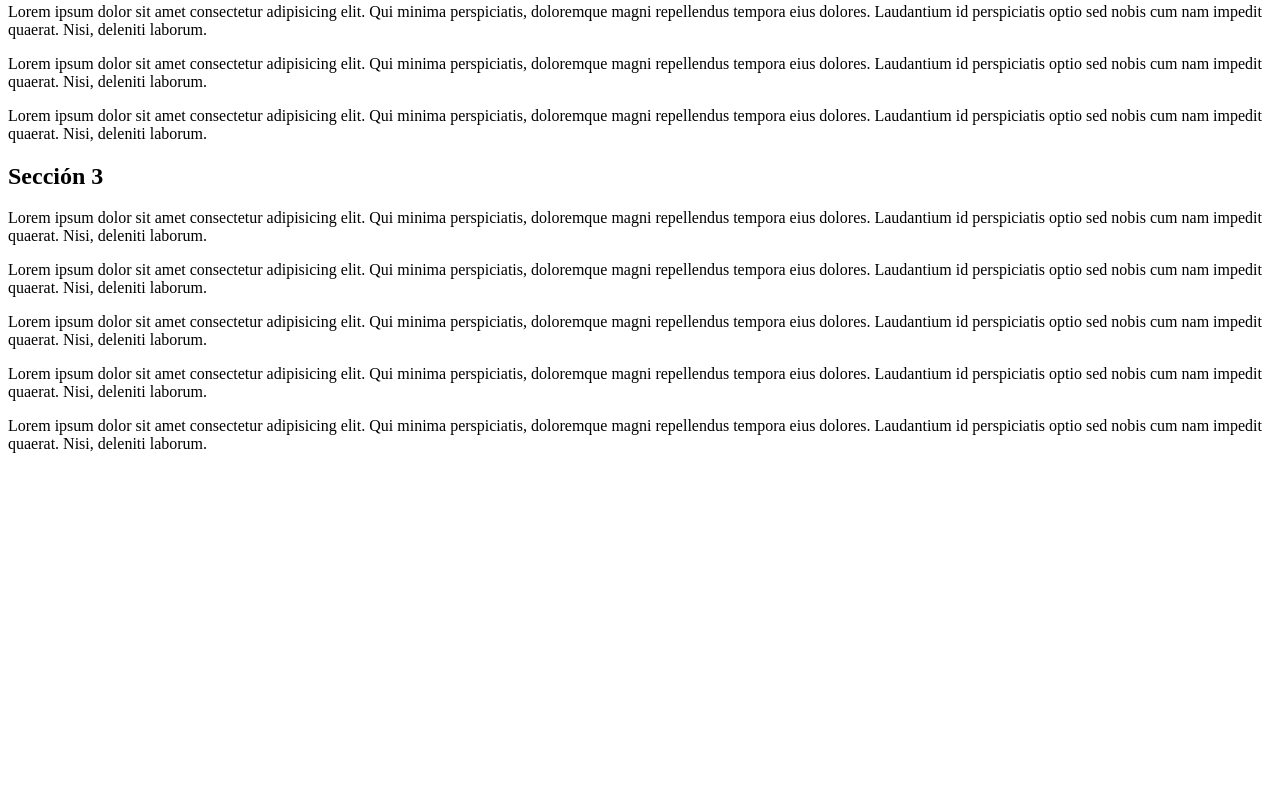
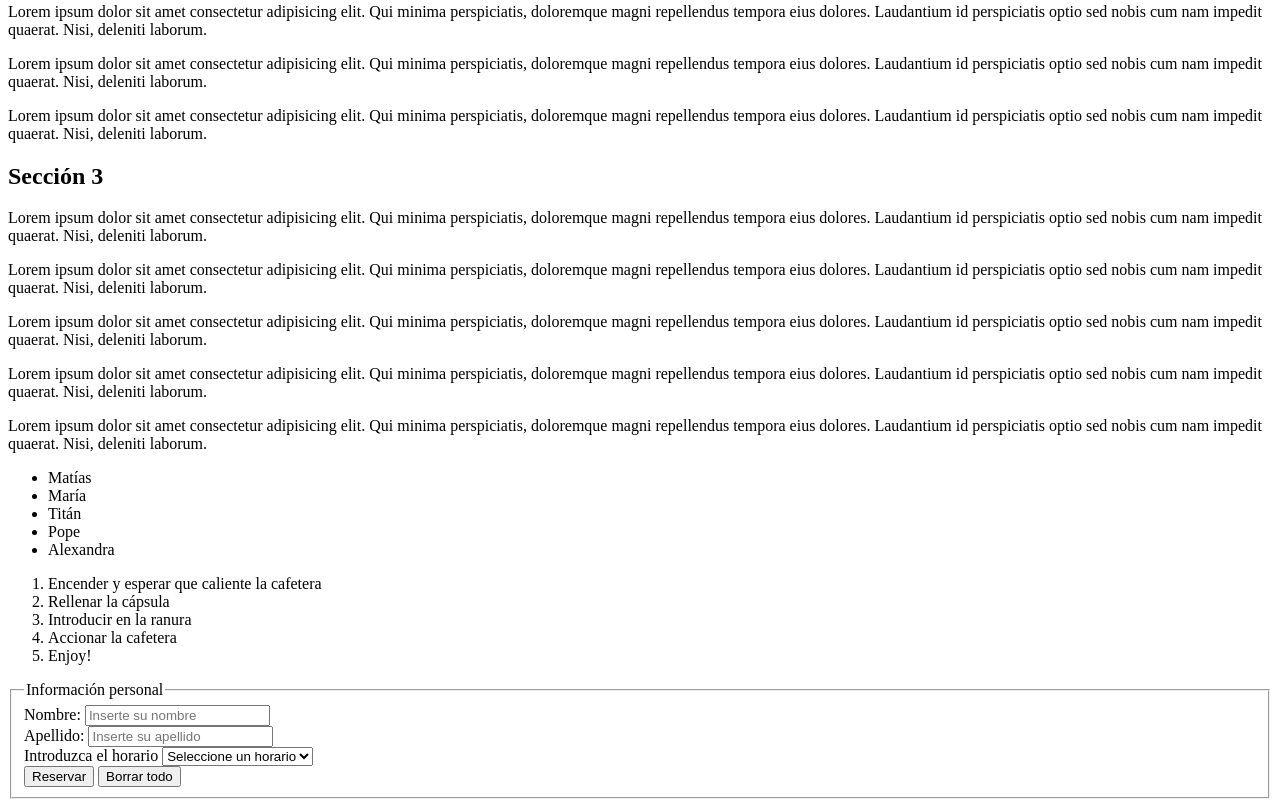
Before and after one commit to MFernandez0992/Coderhouse-Web-Developer, a plain HTML site: page 02 - Listas/index.html in a window 1280 px wide. Shown: the part 1902-2709 px from the top of the page. Before the commit the page ends 2371 px from the top, so only its background shows below. Drawn offline with Linux system fonts and the light colour scheme.

Commit message:
Update index.html

```diff
--- a/02 - Listas/index.html
+++ b/02 - Listas/index.html
@@ -192,5 +192,58 @@
         <p>Lorem ipsum dolor sit amet consectetur adipisicing elit. Qui minima perspiciatis, doloremque magni repellendus tempora eius dolores. Laudantium id perspiciatis optio sed nobis cum nam impedit quaerat. Nisi, deleniti laborum.</p>
         <p>Lorem ipsum dolor sit amet consectetur adipisicing elit. Qui minima perspiciatis, doloremque magni repellendus tempora eius dolores. Laudantium id perspiciatis optio sed nobis cum nam impedit quaerat. Nisi, deleniti laborum.</p>
     </div>
+
+    <!-- Desafío genérico - Crear dos listas, una ordenada y otra con viñetas -->
+
+    <ul>
+        <li>Matías</li>
+        <li>María</li>
+        <li>Titán</li>
+        <li>Pope</li>
+        <li>Alexandra</li>
+    </ul>
+
+    <ol>
+        <li>Encender y esperar que caliente la cafetera</li>
+        <li>Rellenar la cápsula</li>
+        <li>Introducir en la ranura</li>
+        <li>Accionar la cafetera</li>
+        <li>Enjoy!</li>
+    </ol>
+
+    <!-- Crear un formulario -->
+
+    <form action="#" method="POST" enctype="multipart/form-data">
+        <fieldset>
+            <legend>Información personal</legend>
+
+            <div class="form-personal-nombre">
+                <label for="nombre-personal">Nombre:</label>
+                <input type="text" name="nombre-personal" placeholder="Inserte su nombre">
+            </div>
+
+            <div class="form-personal-apellido">
+                <label for="apellido-personal">Apellido:</label>
+                <input type="text" name="apellido-personal" placeholder="Inserte su apellido">
+            </div>
+
+            <div class="form-horario-personal">
+                <label for="horario-personal">Introduzca el horario</label>
+                <select name="horario-personal" id="">
+                    <option value="" hidden>Seleccione un horario</option>
+                    <option value="8">8:00</option>
+                    <option value="10">10:00</option>
+                    <option value="12">12:00</option>
+                    <option value="14">14:00</option>
+                    <option value="16">16:00</option>
+                </select>
+            </div>
+
+            <div class="form-personal-botones">
+                <input type="submit" value="Reservar">
+                <input type="reset" value="Borrar todo">
+            </div>
+        </fieldset>
+    </form>
 </body>
 </html>
```
